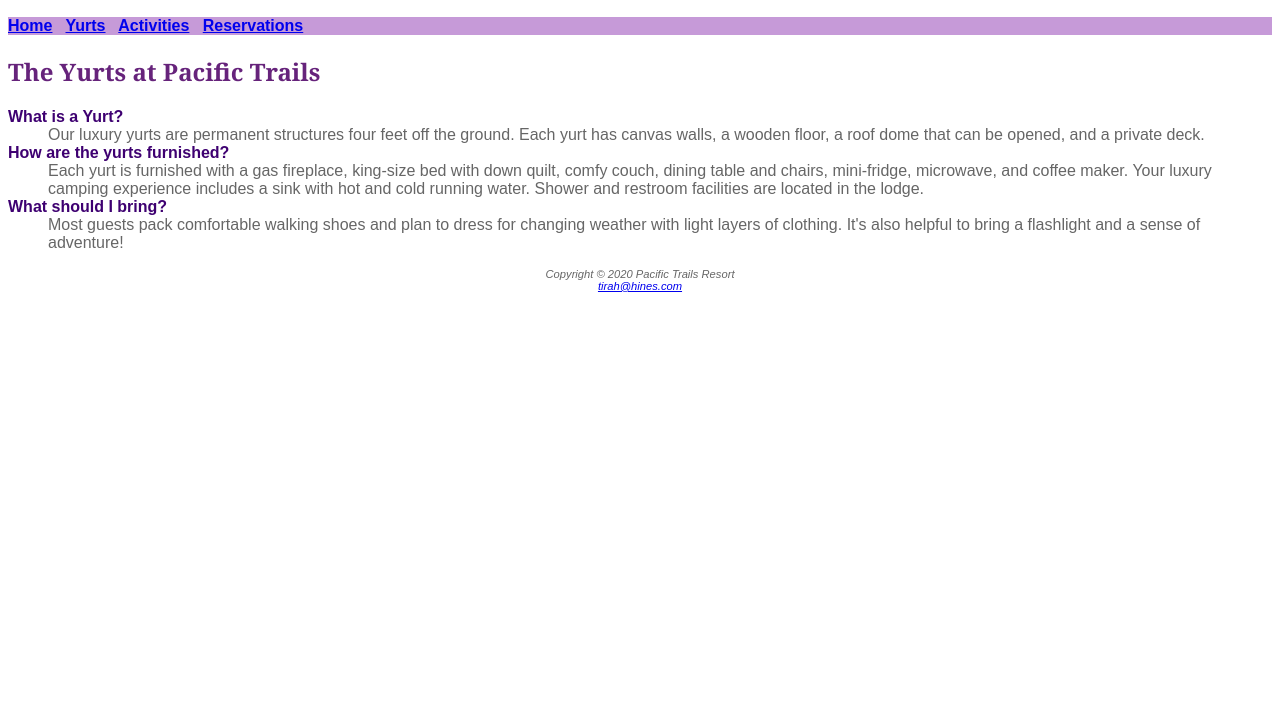
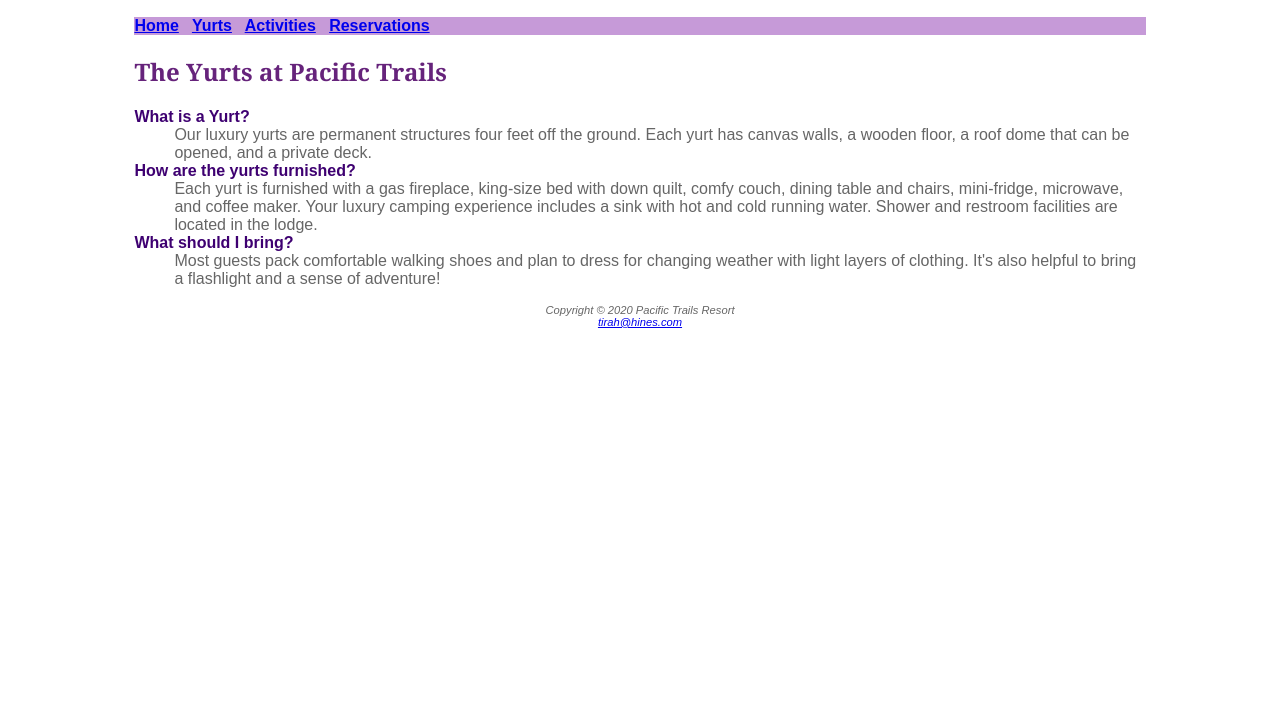
Before and after one commit to Thines9229/SDEV153sp26_TH, a plain HTML site: page ch3/yurts.html in a window 1280 px wide. Shown: the part 90-800 px from the top of the page. Drawn offline with Linux system fonts and the light colour scheme.

Commit message:
Update yurts.html

```diff
--- a/ch3/yurts.html
+++ b/ch3/yurts.html
@@ -6,7 +6,7 @@
 <link href="Pacific.css" rel="stylesheet">
 </head>
 <body>
-<div id = "wrapper"></div>
+<div id = "wrapper">
 <header>
   <h1>Pacific Trails Resort</h1>
 </header>
@@ -55,5 +55,6 @@
   Copyright &copy; 2020 Pacific Trails Resort <br>
   <a href="mailto:tirah@hines.com">tirah@hines.com</a>
 </footer>
+</div>
 </body>
 </html>
```
